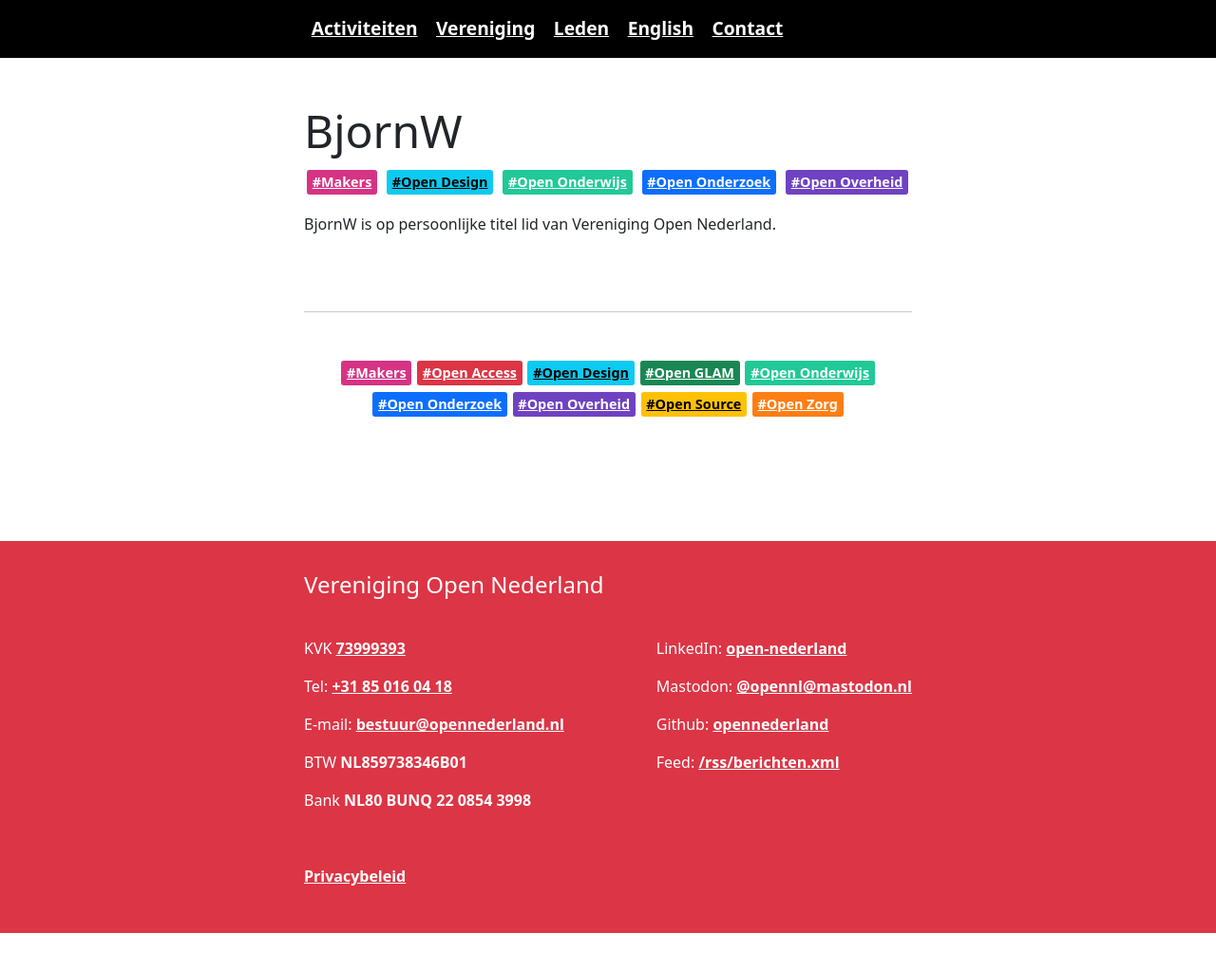
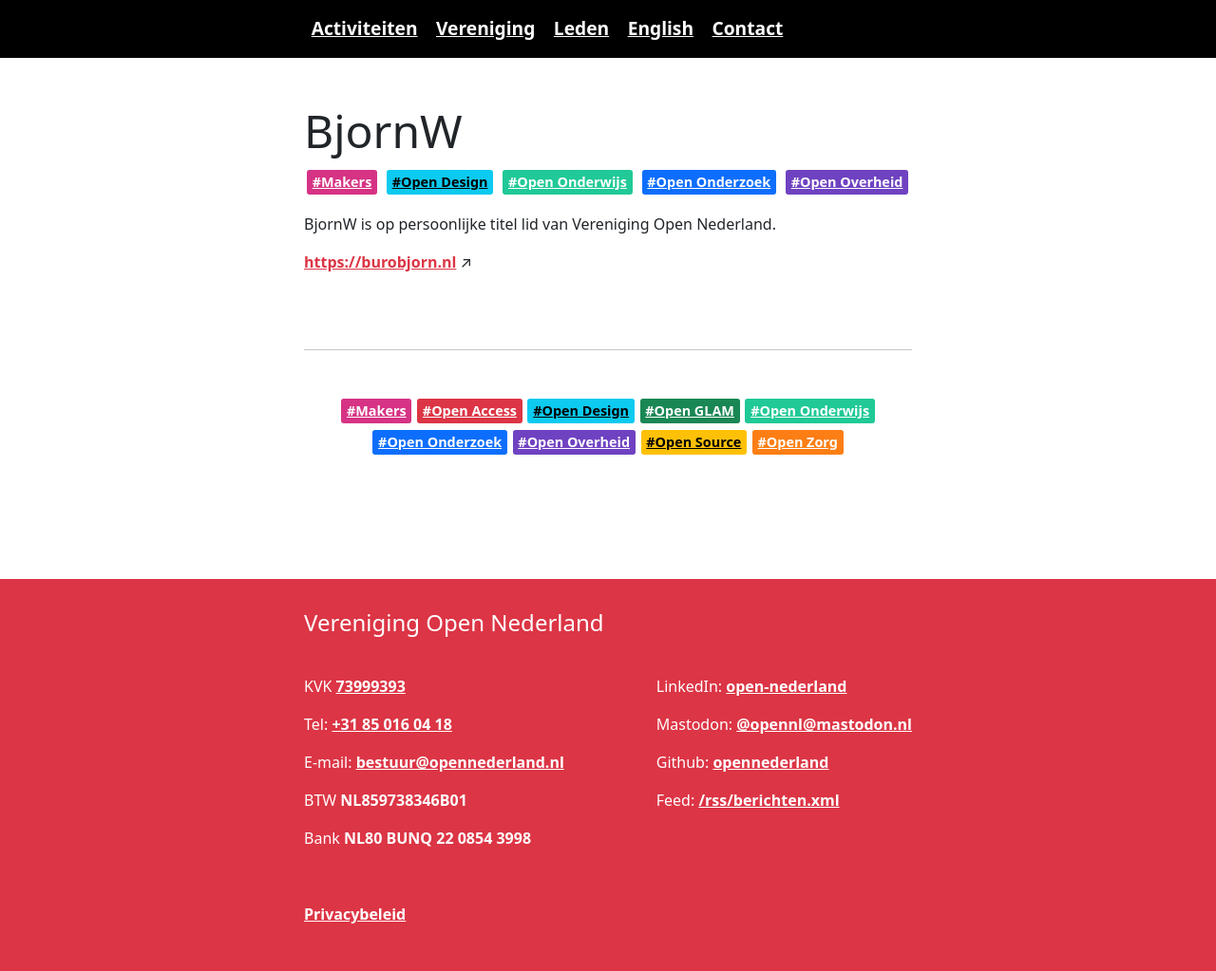
Before and after one commit to opennederland/www.opennederland.nl, a Jekyll site: the page built from _members/personen/BjornW.md, in a window 1280 px wide. Shown: the whole page at 95% size. Built offline with Jekyll 4.4.1, drawn with Linux system fonts in a browser that asks for light colours; before the commit the page ends 983 px from its top, so only the background shows below that; some of the changed lines change nothing that is shown.

Commit message:
Update BjornW.md
Add website url

```diff
--- a/_members/personen/BjornW.md
+++ b/_members/personen/BjornW.md
@@ -1,6 +1,6 @@
 ---
 title: BjornW
-website:
+website: https://burobjorn.nl
 image:
 tags: ["Makers", "Open Design", "Open Onderwijs", "Open Onderzoek", "Open Overheid"]
 organisaties:
```
